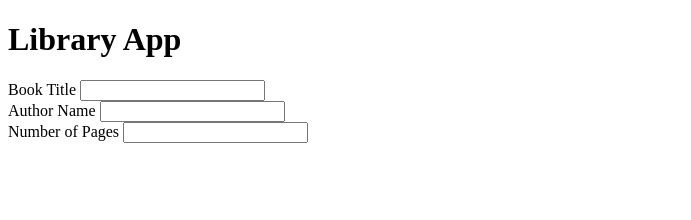
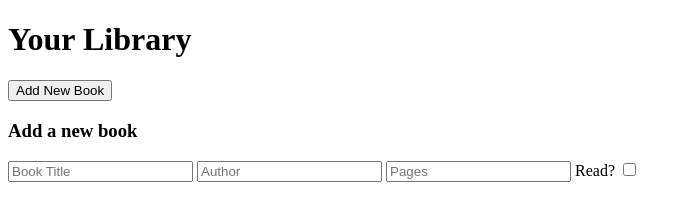
Before and after one commit to brendanjlee/library-odin, a plain HTML site: page index.html in a window 1280 px wide. Shown: the whole page, without its empty margins (0-691 px from the left). Drawn offline with Linux system fonts and the light colour scheme.

Commit message:
Basic html structure

```diff
--- a/index.html
+++ b/index.html
@@ -5,17 +5,24 @@
     <title>Library App</title>
   </head>
   <body>
-    <div class='container'>
-      <h1>Library App</h1>
-    </div>
-    <div class='container'>
-      <form action="" class='book-form'>
-        <label for="book-title">Book Title</label>
-        <input type="text" id='book-title'><br>
-        <label for="author">Author Name</label>
-        <input type="text" id='author'><br>
-        <label for="num-page">Number of Pages</label>
-        <input type="number" id='num-page'>
+    <header class='header'>
+      <h1>Your Library</h1>
+    </header>
+    <main class='main'>
+      <!-- Place Gridbox here -->
+      <button class='button-new-book'>
+        Add New Book
+      </button>
+    </main>
+    <div class='popup-div'>
+      <form action="" class="popup-form">
+        <!-- Format with CSS -->
+        <h3 class="popup-title">Add a new book</h3>
+        <input type="text" id='title' placeholder="Book Title">
+        <input type="text" id='author' placeholder="Author">
+        <input type="number" id='numPage' placeholder="Pages">
+        <label for="read">Read?</label>
+        <input type="checkbox" id='read'>
       </form>
     </div>
   </body>
```
